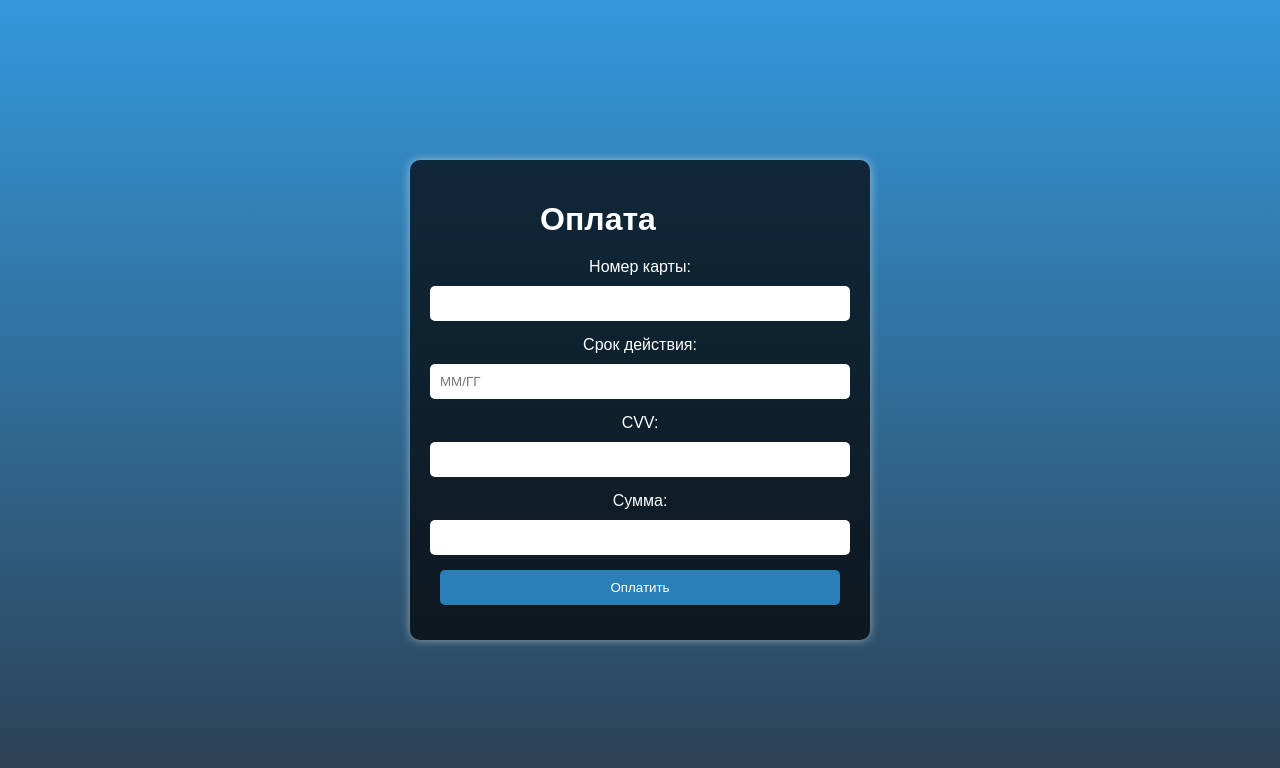
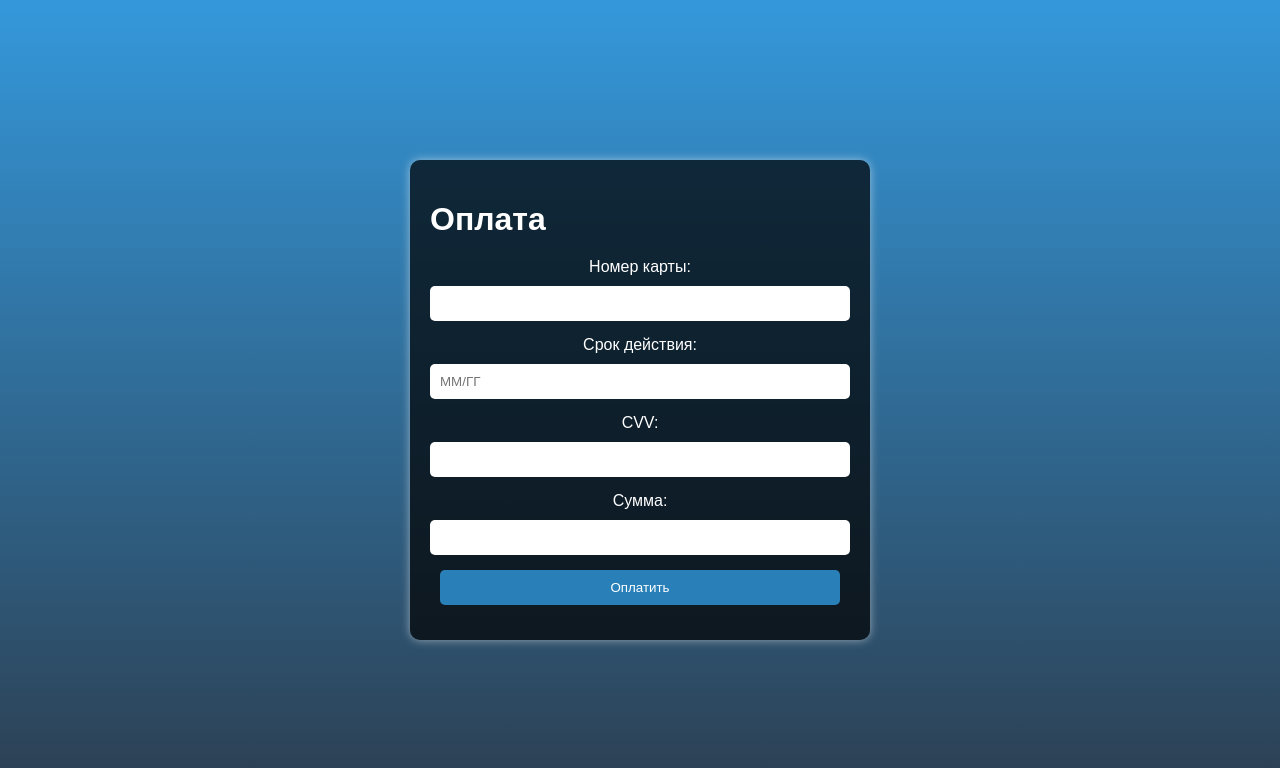
Before and after one commit to Chatbotist/PayPage, a plain HTML site: page index.html in a window 1280 px wide. Drawn offline with Linux system fonts and the light colour scheme.

Commit message:
Update index.html

```diff
--- a/index.html
+++ b/index.html
@@ -27,7 +27,7 @@
         .payment-form h1 {
             font-size: 2em;
             margin-bottom: 20px;
-            width: 80%;
+            width: 20%;
             text-align: center;
         }
 
```
